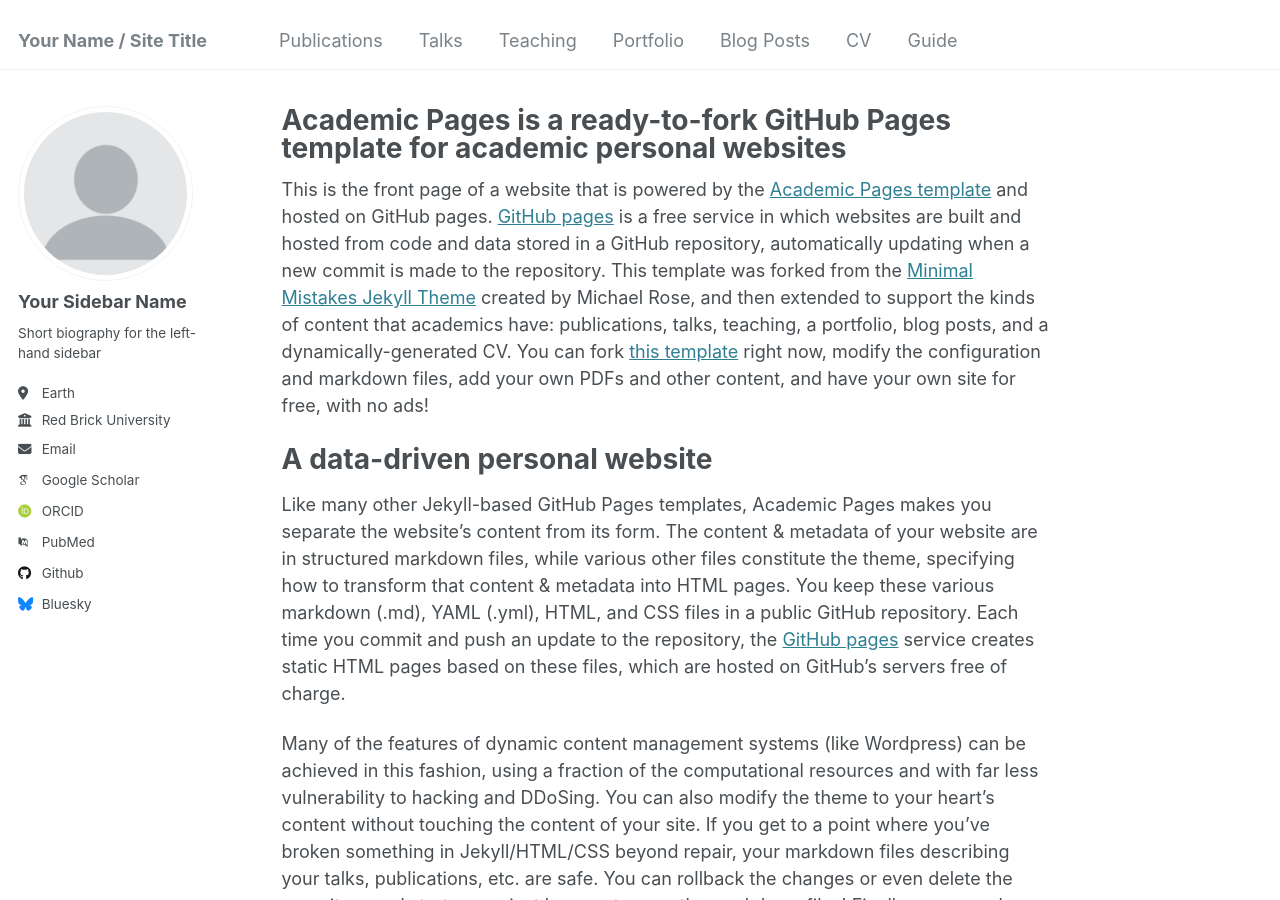
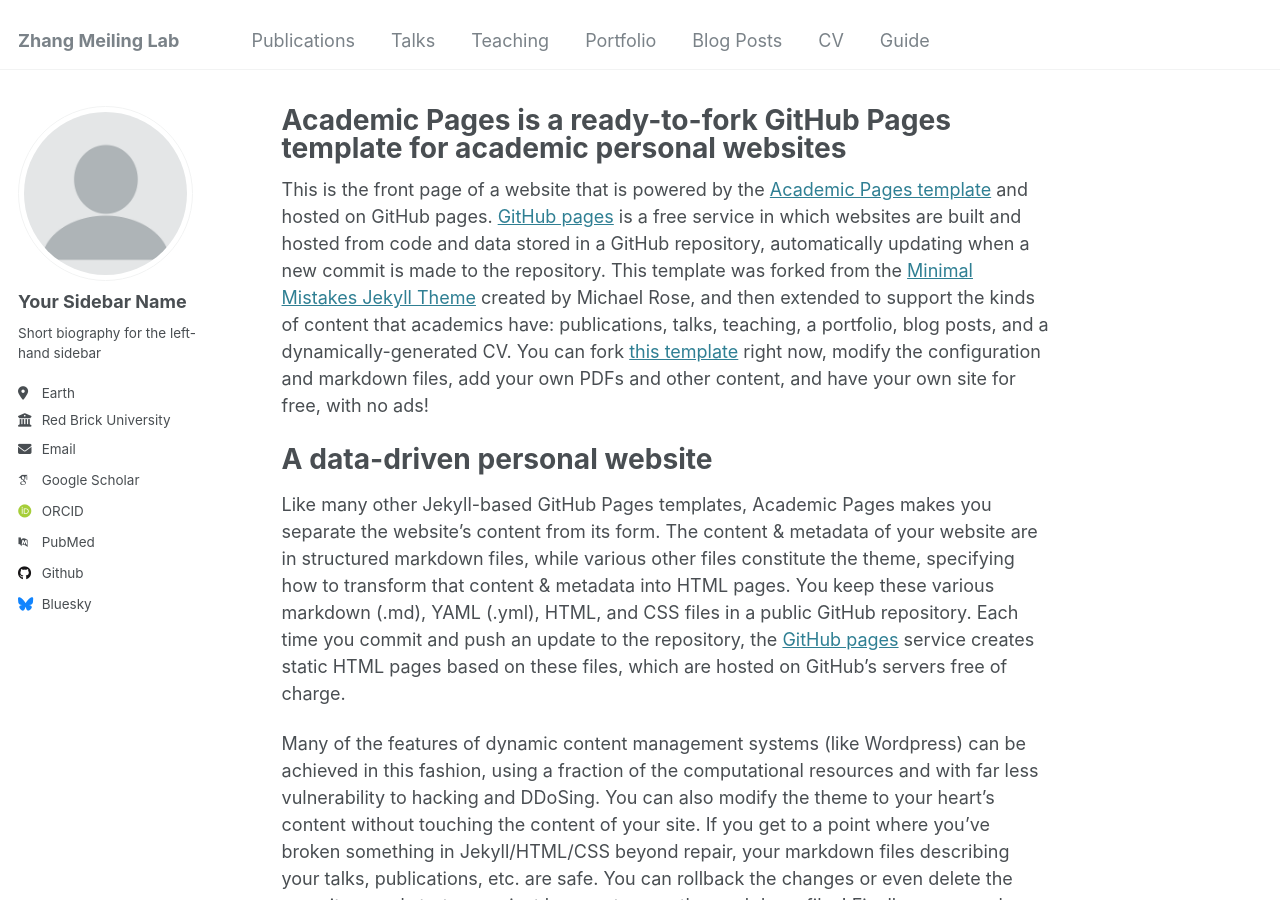
Before and after one commit to Hui50138/ZhangMeiling-Lab.github.io, a Jekyll site: the page built from _pages/about.md, in a window 1280 px wide and 900 px high. Built offline with Jekyll 4.4.1, drawn with Linux system fonts in a browser that asks for light colours; some web fonts are replaced.

Commit message:
Update _config.yml

```diff
--- a/_config.yml
+++ b/_config.yml
@@ -8,7 +8,7 @@
 
 # Basic Site Settings
 locale                   : "en-US"
-title                    : "Your Name / Site Title"
+title                    : "Zhang Meiling Lab"
 title_separator          : "-"
 name                     : &name "Your Name"
 description              : &description "personal description"
```
